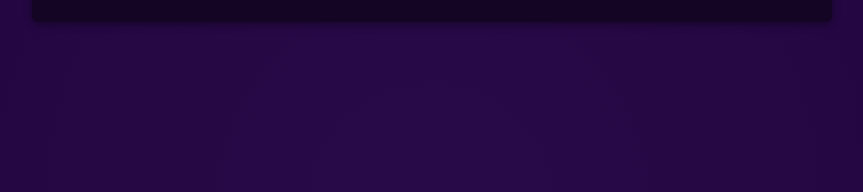
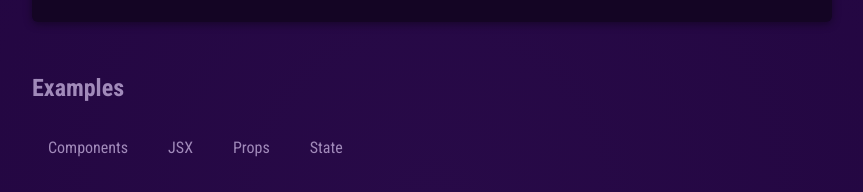
Before and after one commit to SilverJ1369/ReactCourses_Course1_Project1, a React (Vite) app: page / in a window 1280 px wide. Shown: the part 434-626 px from the top of the page, without its empty margins (208-1071 px from the left). Built offline with nearby package versions, Linux system fonts and the light colour scheme.

Commit message:
implemented click event handling by passing functions as props, using the arrow function to control how the function gets called

```diff
--- a/src/App.jsx
+++ b/src/App.jsx
@@ -1,8 +1,13 @@
 import { CORE_CONCEPTS } from './data.js';
 import Header from './components/Header.jsx';
 import CoreConcept from './components/CoreConcept.jsx';
+import TabButton from './components/TabButton.jsx';
 
 function App() {
+  function handleClick(selectedButton) {
+    console.log(selectedButton);
+  }
+
   return (
     <div>
       <Header />
@@ -20,6 +25,16 @@ function App() {
             />
           </ul>
         </section>
+        <section id="examples">
+          <h2>Examples</h2>
+          <menu>
+            <TabButton onClick={() => handleClick('components')}>Components</TabButton>
+            <TabButton onClick={() => handleClick('jsx')}>JSX</TabButton>
+            <TabButton onClick={() => handleClick('props')}>Props</TabButton>
+            <TabButton onClick={() => handleClick('state')}>State</TabButton>
+          </menu>
+
+        </section>
       </main>
     </div>
   );
--- /dev/null
+++ b/src/components/TabButton.jsx
@@ -0,0 +1,7 @@
+export default function TabButton({children, onClick}) {
+    return(
+     <li>
+        <button onClick={onClick}>{children}</button>
+    </li>
+    )
+}
```
